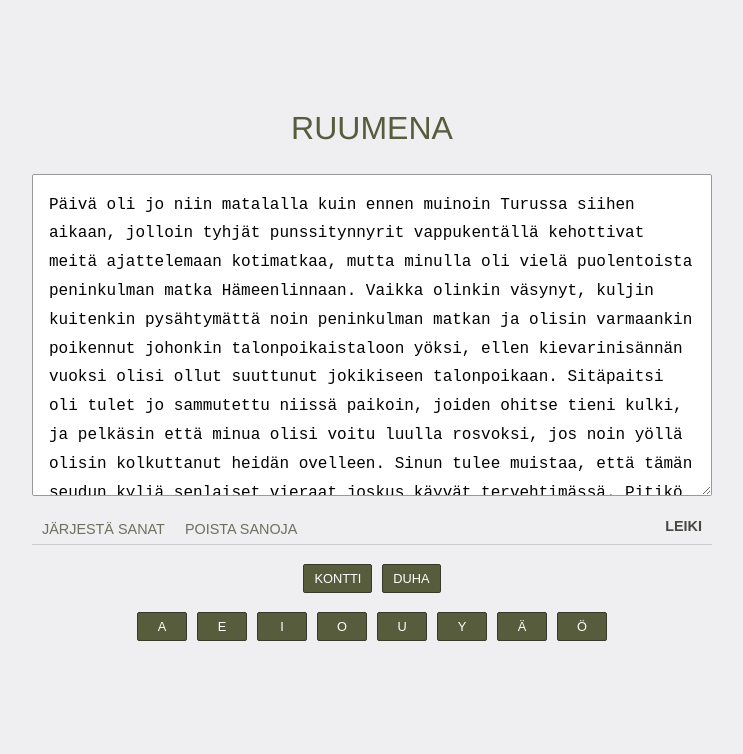
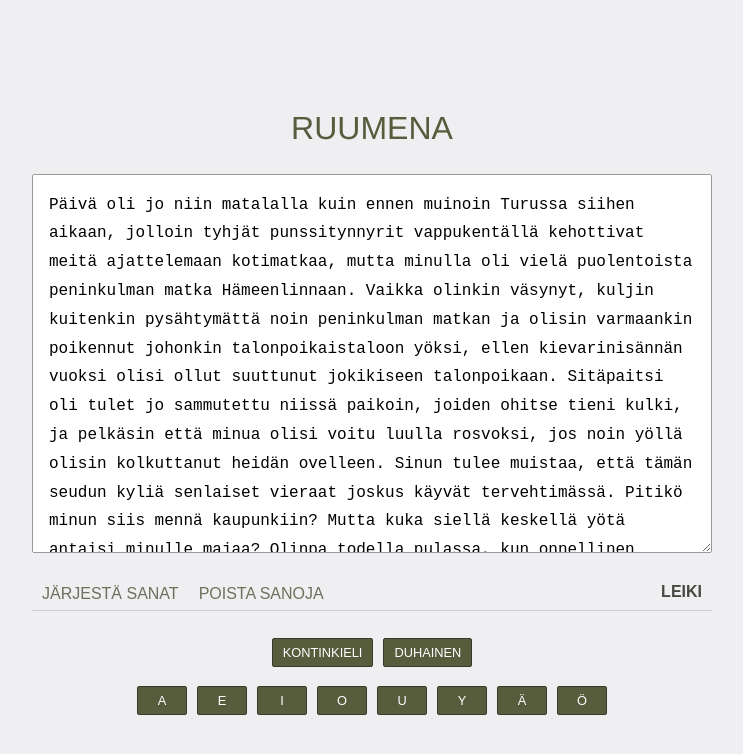
Before and after one commit to ttuovinen/ruumena, a React (Create React App) app: page / in a window 1280 px wide. Both pictures are taken after a click on the button "LEIKI". Shown: the top 754 px of the page, without its empty margins (268-1011 px from the left). Built offline with nearby package versions, Linux system fonts and the light colour scheme.

Commit message:
Tweak some numbers and words

```diff
--- a/src/App.css
+++ b/src/App.css
@@ -75,7 +75,7 @@ button:focus {
   text-align: center;
 }
 .tab-wrapper {
-  margin: 1rem 0 1rem;
+  margin: 1.5rem 0;
   border-bottom: 1px solid #ccc;
   text-align: left;
 }
@@ -83,7 +83,7 @@ button:focus {
   border: none;
   color: hsl(70, 10%, 40%);
   background: none;
-  font-size: 0.9rem;
+  font-size: 1rem;
   margin: 0;
 }
 .tab:hover,
--- a/src/App.js
+++ b/src/App.js
@@ -151,14 +151,8 @@ function App() {
   const renderPlayTools = () => (
     <>
       <div className="button-wrapper">
-        {/* <input
-          type="text"
-          name="kontti-word"
-          value={konttiWord}
-          onChange={event => setKonttiWord(event.target.value)}
-        /> */}
-        <button onClick={kontti}>kontti</button>
-        <button onClick={duha}>duha</button>
+        <button onClick={kontti}>kontinkieli</button>
+        <button onClick={duha}>duhainen</button>
       </div>
       <div className="button-wrapper">
         {[...'aeiouyäö'].map(vowel => (
@@ -189,7 +183,7 @@ function App() {
         className="editor"
         value={rawText}
         spellCheck="false"
-        rows="10"
+        rows="12"
         onChange={event => setRawText(event.target.value)}
       />
 
```
